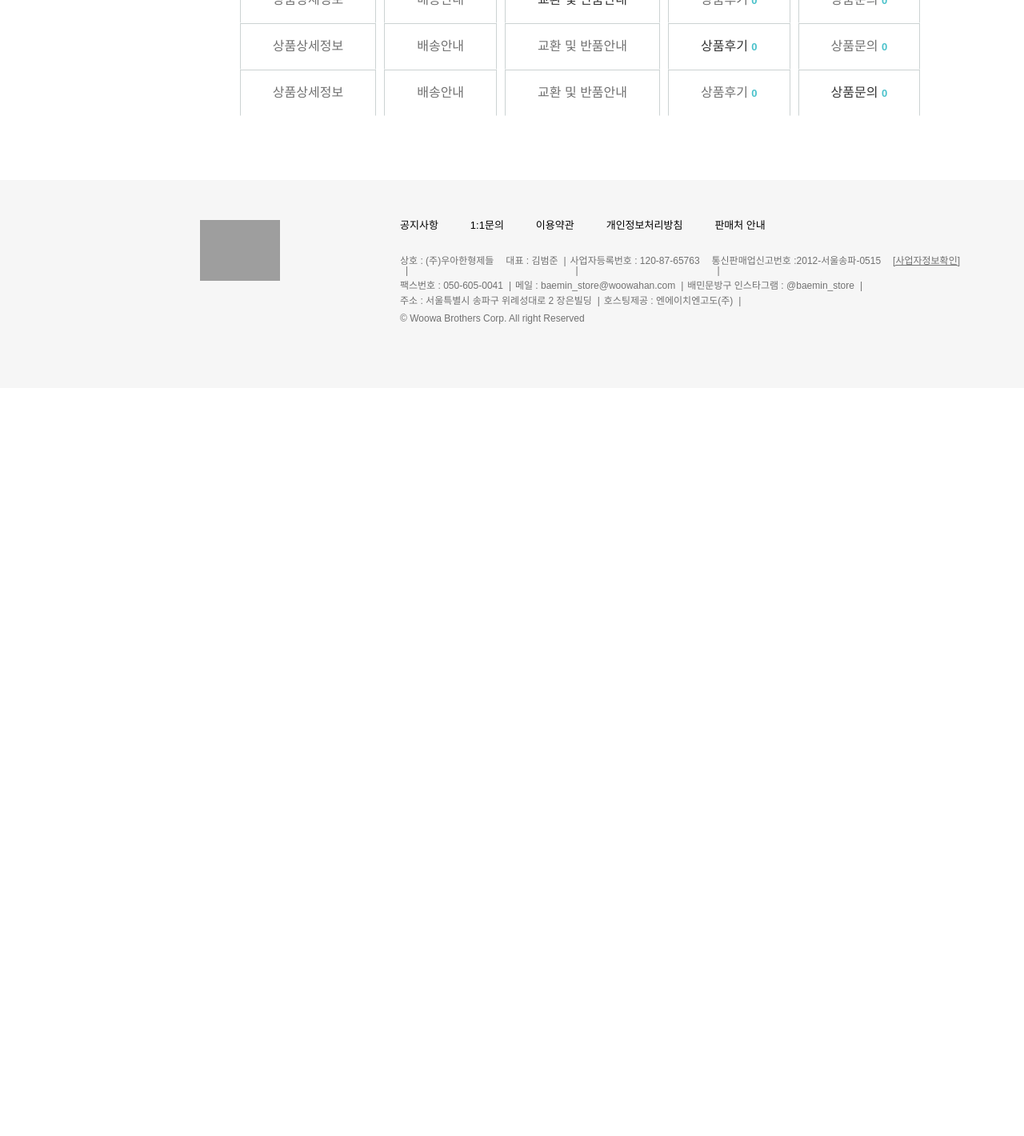
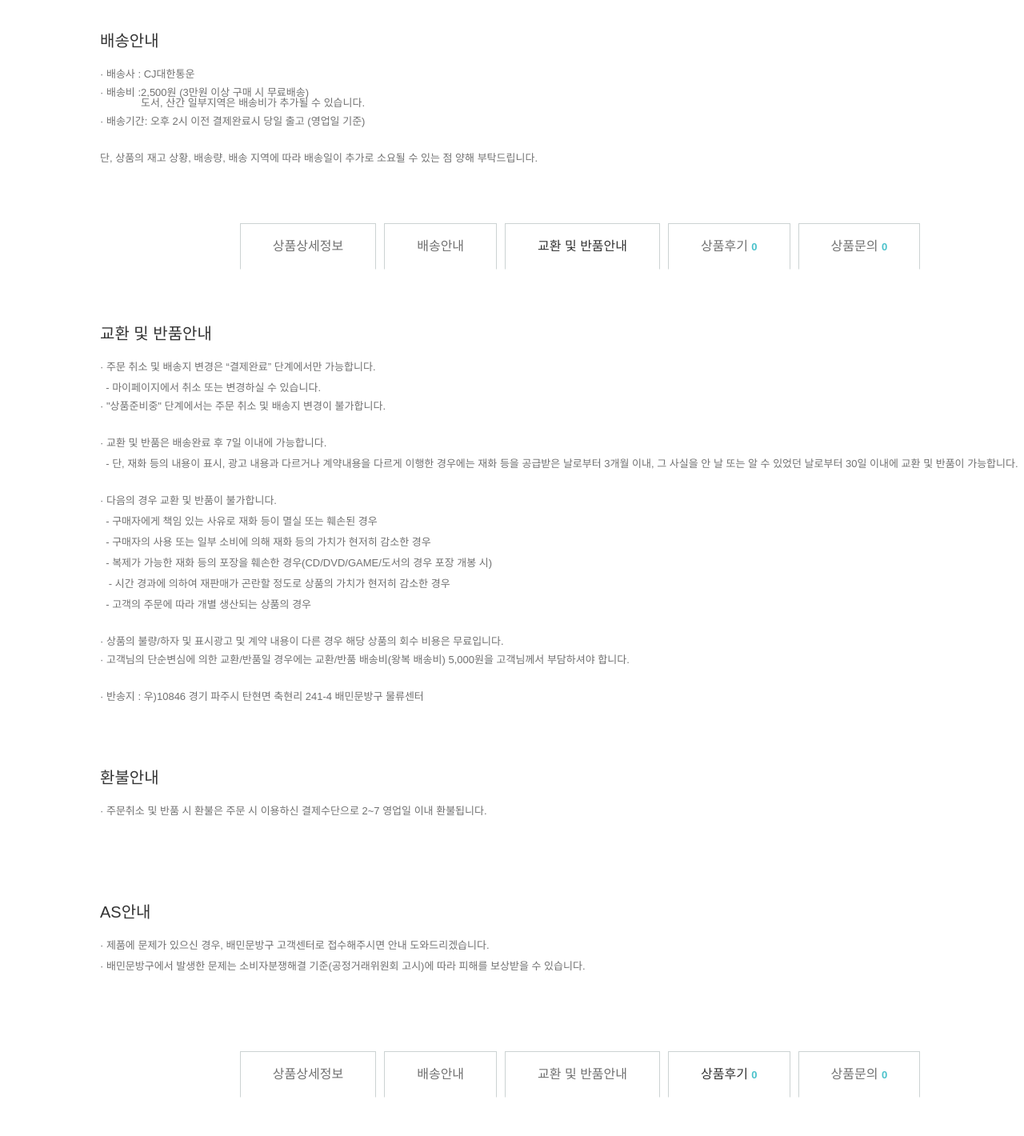
Before and after one commit to jiho9505/store-9, a React app in the folder client/: page /detail in a window 1280 px wide. Shown: the part 2580-4000 px from the top of the page at 80% size. Before the commit the page ends 3065 px from the top, so only its background shows below. Built offline with nearby package versions, Linux system fonts and the light colour scheme; grey boxes are pictures that could not be loaded; a web font is replaced by a local one.

Commit message:
✨  Add Detail Component

```diff
--- a/client/src/components/DetailProduct/Detail/index.tsx
+++ b/client/src/components/DetailProduct/Detail/index.tsx
@@ -3,6 +3,9 @@ import React from 'react';
 
 import DetailTab from '../DetailTab';
 import DetailInfo from '../DetailInfo';
+import ShipInfo from '../ShipInfo';
+import ReplaceItemInfo from '../ReplaceItemInfo';
+import ProductBoard from '@/components/base/ProductBoard';
 
 const Detail = ({ info }) => {
   const scrollIntoView = (idx) => {
@@ -40,20 +43,24 @@ const Detail = ({ info }) => {
   return (
     <DetailContainer>
       <DetailTabContainer id="Tab_1">
-        <DetailTab index={0} handleClickItemName={handleClickItemName}></DetailTab>
+        <DetailTab index={0} handleClickItemName={handleClickItemName} />
       </DetailTabContainer>
       <DetailInfo images={info.content_urls}></DetailInfo>
       <DetailTabContainer id="Tab_2">
-        <DetailTab index={1} handleClickItemName={handleClickItemName}></DetailTab>
+        <DetailTab index={1} handleClickItemName={handleClickItemName} />
+        <ShipInfo />
       </DetailTabContainer>
       <DetailTabContainer id="Tab_3">
-        <DetailTab index={2} handleClickItemName={handleClickItemName}></DetailTab>
+        <DetailTab index={2} handleClickItemName={handleClickItemName} />
+        <ReplaceItemInfo />
       </DetailTabContainer>
       <DetailTabContainer id="Tab_4">
-        <DetailTab index={3} handleClickItemName={handleClickItemName}></DetailTab>
+        <DetailTab index={3} handleClickItemName={handleClickItemName} />
+        <ProductBoard title="상품 후기" />
       </DetailTabContainer>
       <DetailTabContainer id="Tab_5">
-        <DetailTab index={4} handleClickItemName={handleClickItemName}></DetailTab>
+        <DetailTab index={4} handleClickItemName={handleClickItemName} />
+        <ProductBoard title="상품 문의" />
       </DetailTabContainer>
     </DetailContainer>
   );
@@ -68,4 +75,6 @@ const DetailContainer = styled.div`
   margin-top: 100px;
 `;
 
-const DetailTabContainer = styled.div``;
+const DetailTabContainer = styled.div`
+  width: 100%;
+`;
```
